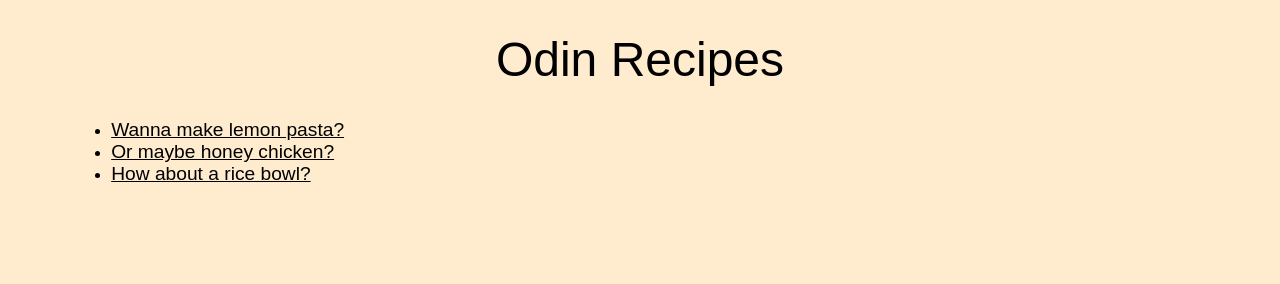
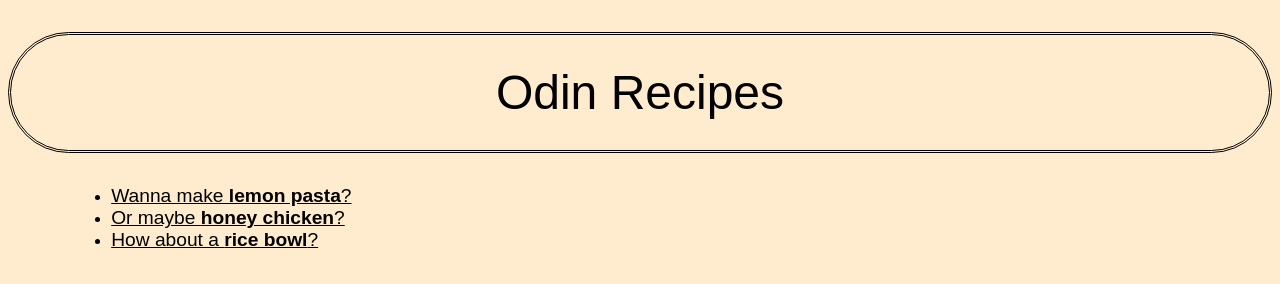
Before and after one commit to professionalsquirrel/odin-recipes, a plain HTML site: page index.html in a window 1280 px wide. Drawn offline with Linux system fonts and the light colour scheme.

Commit message:
Add some styling to homepage

```diff
--- a/index.html
+++ b/index.html
@@ -3,11 +3,11 @@
     <meta charset="UFT-8">
 <link rel="stylesheet" href="styles.css">
     <body>
-        <h1>Odin Recipes</h1>
+        <h1 class="homepage-title">Odin Recipes</h1>
         <ul>
-            <li><a class="link" href="recipes/lemon-pasta.html" rel="noopener noreferrer">Wanna make lemon pasta?</a></li>
-            <li><a class="link" href="recipes/honey-chicken.html" rel="noopener noreferrer">Or maybe honey chicken?</a></li>
-            <li><a class="link" href="recipes/rice-bowl.html" rel="noopener noreferrer">How about a rice bowl?</a></li>
+            <li><a class="link homelink" href="recipes/lemon-pasta.html" rel="noopener noreferrer">Wanna make <span>lemon pasta</span>?</a></li>
+            <li><a class="link homelink" href="recipes/honey-chicken.html" rel="noopener noreferrer">Or maybe <span>honey chicken</span>?</a></li>
+            <li><a class="link homelink" href="recipes/rice-bowl.html" rel="noopener noreferrer">How about a <span>rice bowl</span>?</a></li>
         </ul>
     </body>
 
--- a/styles.css
+++ b/styles.css
@@ -1,3 +1,7 @@
+* {
+    box-sizing:border-box
+}
+
 body {
     font-size: 100%;
     font-family: Arial, Helvetica, sans-serif;
@@ -43,3 +47,20 @@ ul, ol {
     font-weight: 300;
     font-size: 1.2em
 }
+
+.homelink {
+    display: inline-block;
+
+}
+
+span {
+    font-weight: 900;
+}
+
+.homepage-title {
+    border-style: double;
+    border-radius: 10cm;
+    padding: 30px;
+
+
+}
```
